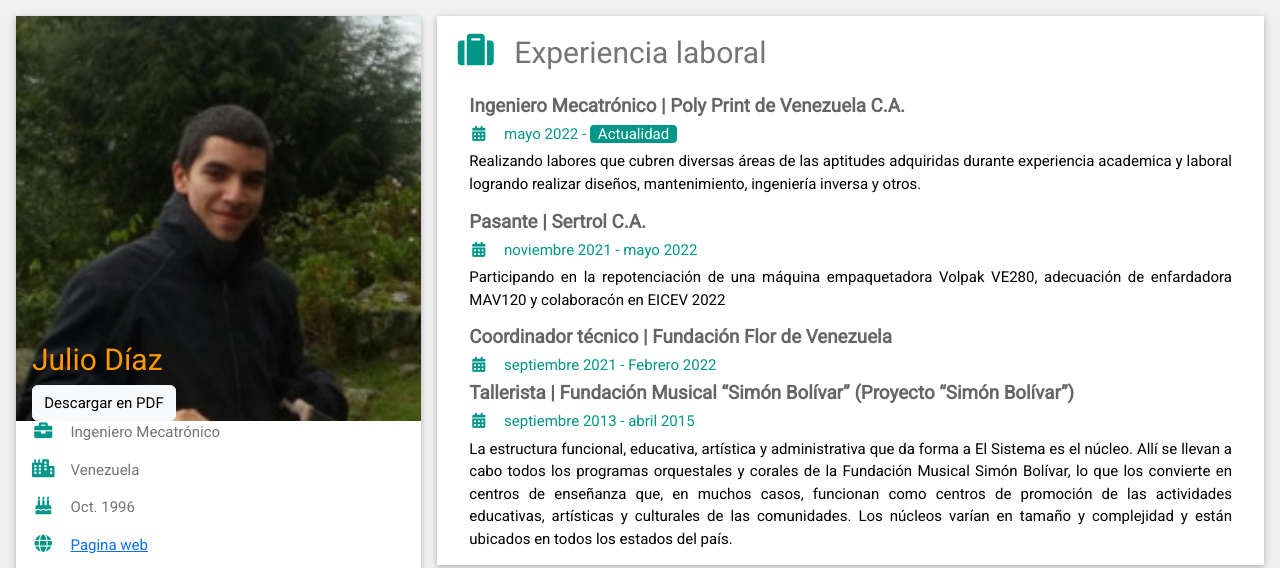
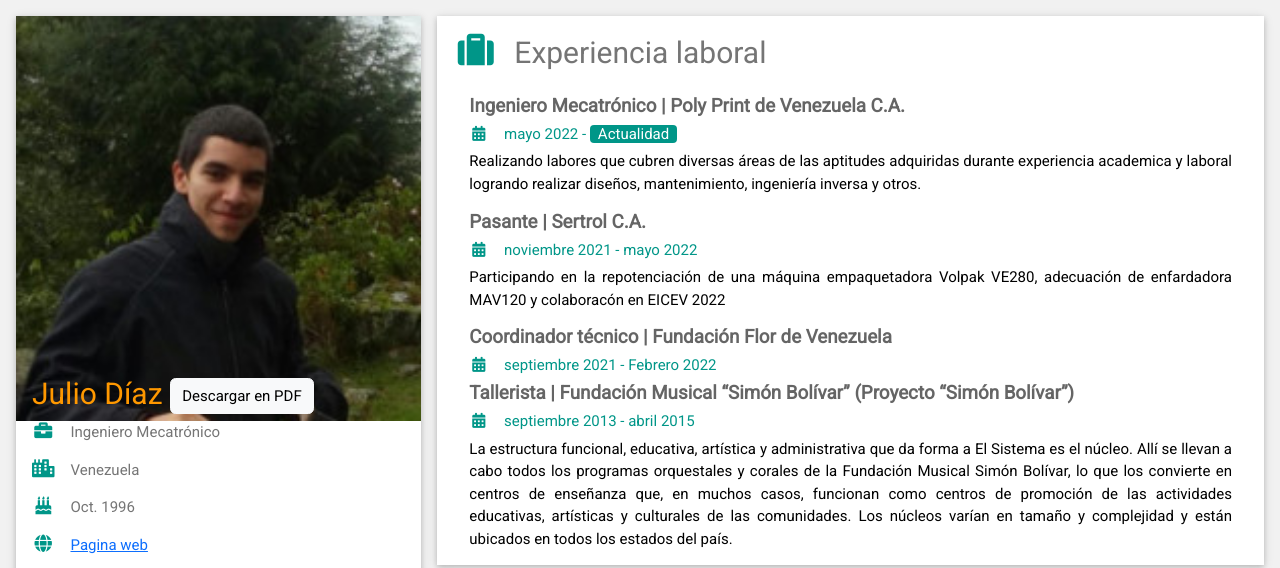
Before and after one commit to JLykos/prueba, a plain HTML site: page docs/index.html in a window 1280 px wide. Shown: the top 568 px of the page. Drawn offline with nearby package versions, Linux system fonts and the light colour scheme.

Commit message:
Update index.html

```diff
--- a/docs/index.html
+++ b/docs/index.html
@@ -29,8 +29,7 @@ html,body,h1,h2,h3,h4,h5,h6 {font-family: "Roboto", sans-serif}
           <div class="w3-display-container">
             <img src="avatar.jpg" style="width:100%" alt="Avatar">
             <div class="w3-display-bottomleft w3-container w3-text-orange">
-              <h2>Julio Díaz</h2>
-              <a href="https://github.com/JLykos/plantilla-cv/raw/master/docs/CV%20-%20Ing.%20Julio%20D%C3%ADaz.pdf" target="_blank" class="btn btn-light inline" role="button" aria-disabled="true">Descargar en PDF</a>
+              <h2>Julio Díaz <a href="https://github.com/JLykos/plantilla-cv/raw/master/docs/CV%20-%20Ing.%20Julio%20D%C3%ADaz.pdf" target="_blank" class="btn btn-light" role="button" aria-disabled="true">Descargar en PDF</a></h2>
             </div>
           </div>
           <div class="w3-container">
```
